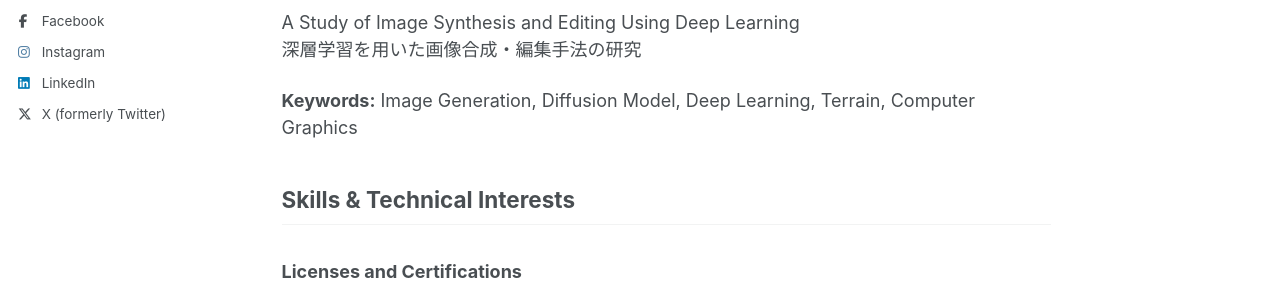
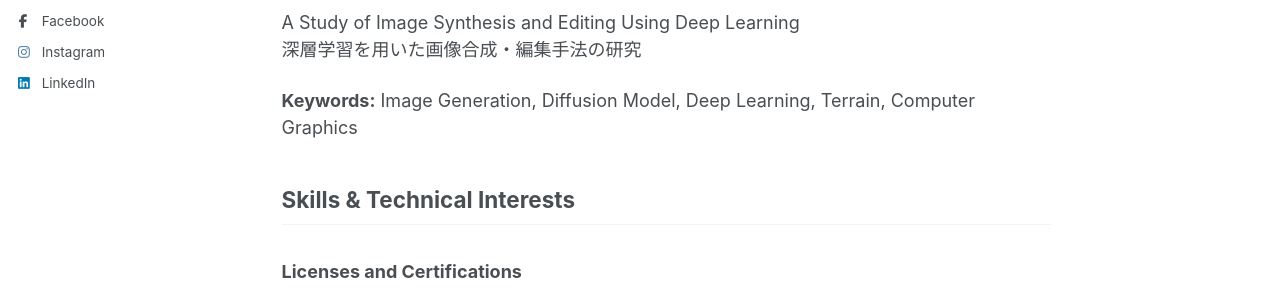
Before and after one commit to millennium-nova/millennium-nova.github.io, a Jekyll site: the page built from _pages/about.md, in a window 1280 px wide. Shown: the part 541-839 px from the top of the page. Built offline with Jekyll 4.4.1, drawn with Linux system fonts in a browser that asks for light colours.

Commit message:
edit config

```diff
--- a/_config.yml
+++ b/_config.yml
@@ -68,7 +68,7 @@ author:
   # steam            : # Username
   # telegram         : # URL
   # tumblr           : # Username
-  twitter          : "Darjeeling_Mk1"
+  # twitter          : "Darjeeling_Mk1"
   # vine             : # Username
   # weibo            : # Username
   # wikipedia        : # Username
```
